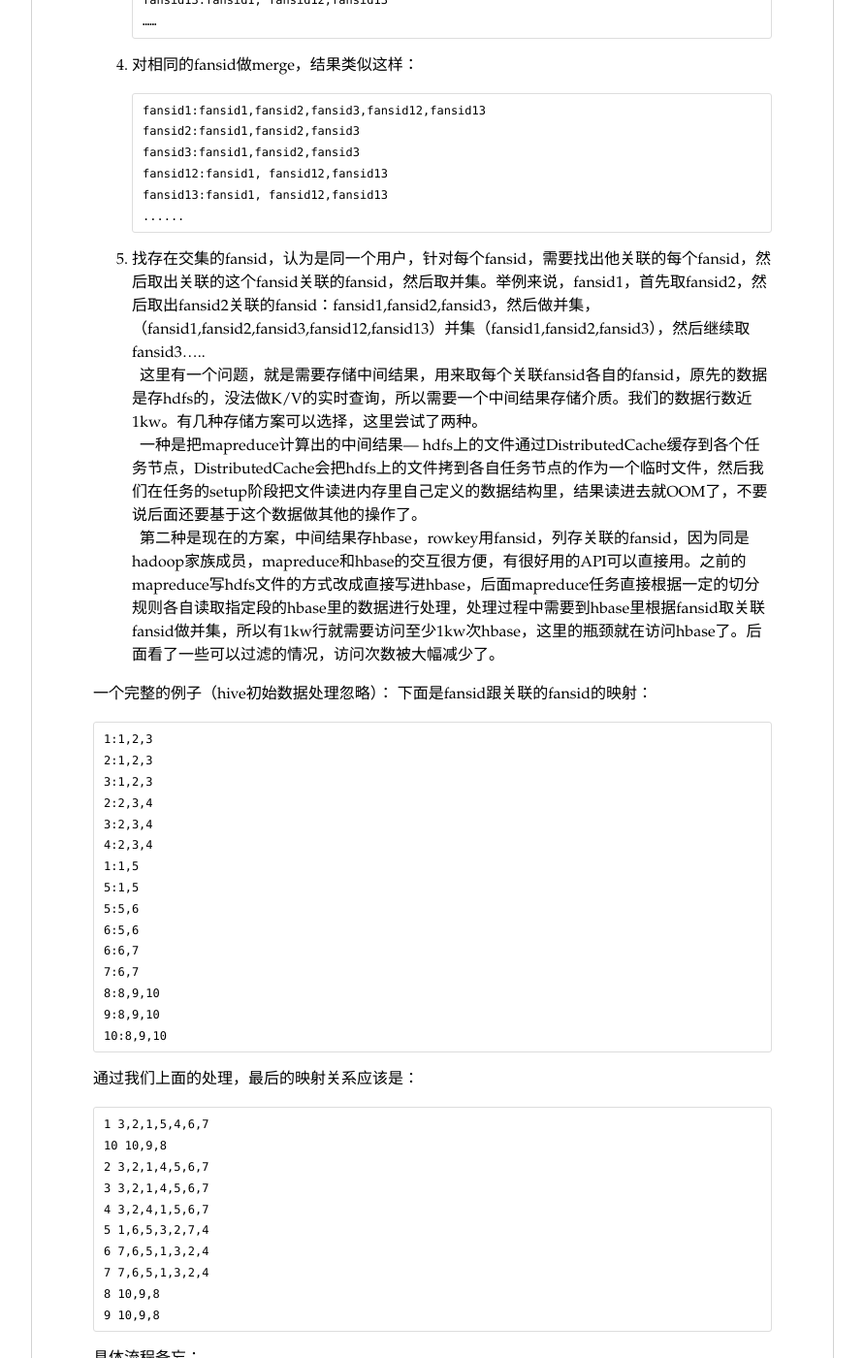
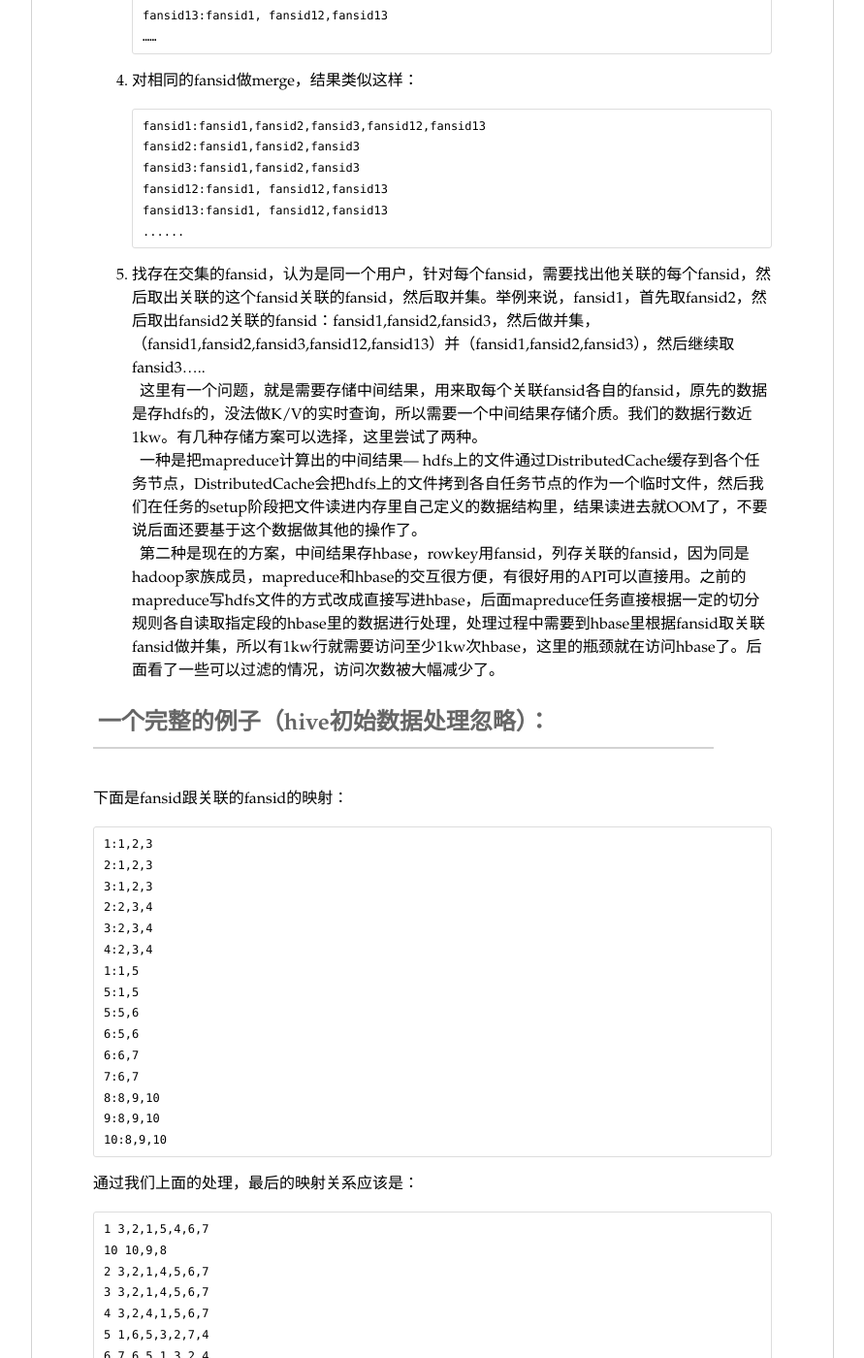
Before and after one commit to assertion/assertion.github.io, a Jekyll site: the page built from _posts/blog/2015-03-10-寻找关联粉丝id.md, in a window 1280 px wide and 1400 px high, scrolled down 1012 px. Shown: the whole window at 97% size, without its empty margins (194-1085 px from the left). Built offline with Jekyll 4.4.1, drawn with Linux system fonts in a browser that asks for light colours; Markdown is read by kramdown in place of the engine named in the settings.

Commit message:
modify last commit

````diff
--- a/_posts/blog/2015-03-10-寻找关联粉丝id.md
+++ b/_posts/blog/2015-03-10-寻找关联粉丝id.md
@@ -8,16 +8,20 @@ keywords: mapreduce, hbase
 
 ##问题：
 因为账号体系的特殊性，customer_id和fans_id是一对一的，而weixin_openid是微信那边通过用户的id跟用户关注的公众号id做hash之后的结果，所以现有账户体系下我们没办法知道某一个人跨店铺买了哪些东西，而这个问题在关联规则挖掘以及找共现矩阵的时候就会出问题，同一个人在其他店铺里的购买行为我们也没办法知道，虽然我们有我们自己的账户体系，但是现在很多用户并不需要注册我们的自己账号就可以完成交易。
+
 ##解决方案：
 用session_id来粗略地定位到一个用户，同一个sessionid对应的几个fansid认为是同一个人，但是因为sessionid会定期清除更新，所以同一个fansid的sessionid可能会出现多个，不同sessionid对应的fansid的集合如果有交集，我们认为这是同一个用户，应该把两个集合合并。
+
 ##具体步骤：
 1. 取出hive里存的nginxlog里的sessionid跟fansid都不为空的记录，存进一张新表里；
+
 2. 用mapreduce把hive里存的数据根据session_id来merge，同一个session_id下面的用户认为是一个人，处理结果类似这样：
 ```
 sessionid1: fansid1, fansid2,fansid3
 sessionid2: fansid1, fansid12,fansid13
 ……
 ```
+
 3. 对上面的结果进行拆分，结果类似这样：
 ```
 fansid1:fansid1,fansid2,fansid3
@@ -28,6 +32,7 @@ fansid12:fansid1, fansid12,fansid13
 fansid13:fansid1, fansid12,fansid13
 ……
 ```
+
 4. 对相同的fansid做merge，结果类似这样：
 ```
 fansid1:fansid1,fansid2,fansid3,fansid12,fansid13
@@ -37,12 +42,13 @@ fansid12:fansid1, fansid12,fansid13
 fansid13:fansid1, fansid12,fansid13
 ......
 ```
-5. 找存在交集的fansid，认为是同一个用户，针对每个fansid，需要找出他关联的每个fansid，然后取出关联的这个fansid关联的fansid，然后取并集。举例来说，fansid1，首先取fansid2，然后取出fansid2关联的fansid：fansid1,fansid2,fansid3，然后做并集，（fansid1,fansid2,fansid3,fansid12,fansid13）并集（fansid1,fansid2,fansid3），然后继续取fansid3.....
+
+5. 找存在交集的fansid，认为是同一个用户，针对每个fansid，需要找出他关联的每个fansid，然后取出关联的这个fansid关联的fansid，然后取并集。举例来说，fansid1，首先取fansid2，然后取出fansid2关联的fansid：fansid1,fansid2,fansid3，然后做并集，（fansid1,fansid2,fansid3,fansid12,fansid13）并（fansid1,fansid2,fansid3），然后继续取fansid3.....
   这里有一个问题，就是需要存储中间结果，用来取每个关联fansid各自的fansid，原先的数据是存hdfs的，没法做K/V的实时查询，所以需要一个中间结果存储介质。我们的数据行数近1kw。有几种存储方案可以选择，这里尝试了两种。
   一种是把mapreduce计算出的中间结果— hdfs上的文件通过DistributedCache缓存到各个任务节点，DistributedCache会把hdfs上的文件拷到各自任务节点的作为一个临时文件，然后我们在任务的setup阶段把文件读进内存里自己定义的数据结构里，结果读进去就OOM了，不要说后面还要基于这个数据做其他的操作了。
   第二种是现在的方案，中间结果存hbase，rowkey用fansid，列存关联的fansid，因为同是hadoop家族成员，mapreduce和hbase的交互很方便，有很好用的API可以直接用。之前的mapreduce写hdfs文件的方式改成直接写进hbase，后面mapreduce任务直接根据一定的切分规则各自读取指定段的hbase里的数据进行处理，处理过程中需要到hbase里根据fansid取关联fansid做并集，所以有1kw行就需要访问至少1kw次hbase，这里的瓶颈就在访问hbase了。后面看了一些可以过滤的情况，访问次数被大幅减少了。
 
-一个完整的例子（hive初始数据处理忽略）：
+##一个完整的例子（hive初始数据处理忽略）：
 下面是fansid跟关联的fansid的映射：
 ```
 1:1,2,3
@@ -75,7 +81,7 @@ fansid13:fansid1, fansid12,fansid13
 9 10,9,8
 ```
 
-具体流程备忘：
+##具体流程备忘：
 1. hive处理nginx_log表。
 ```
 insert overwrite table sessionid_releated_fansid partition (par='2015') select distinct kdtsessionid, fans_id from nginx_log where kdtsessionid <> 'none' and fans_id <> 'none';
````
